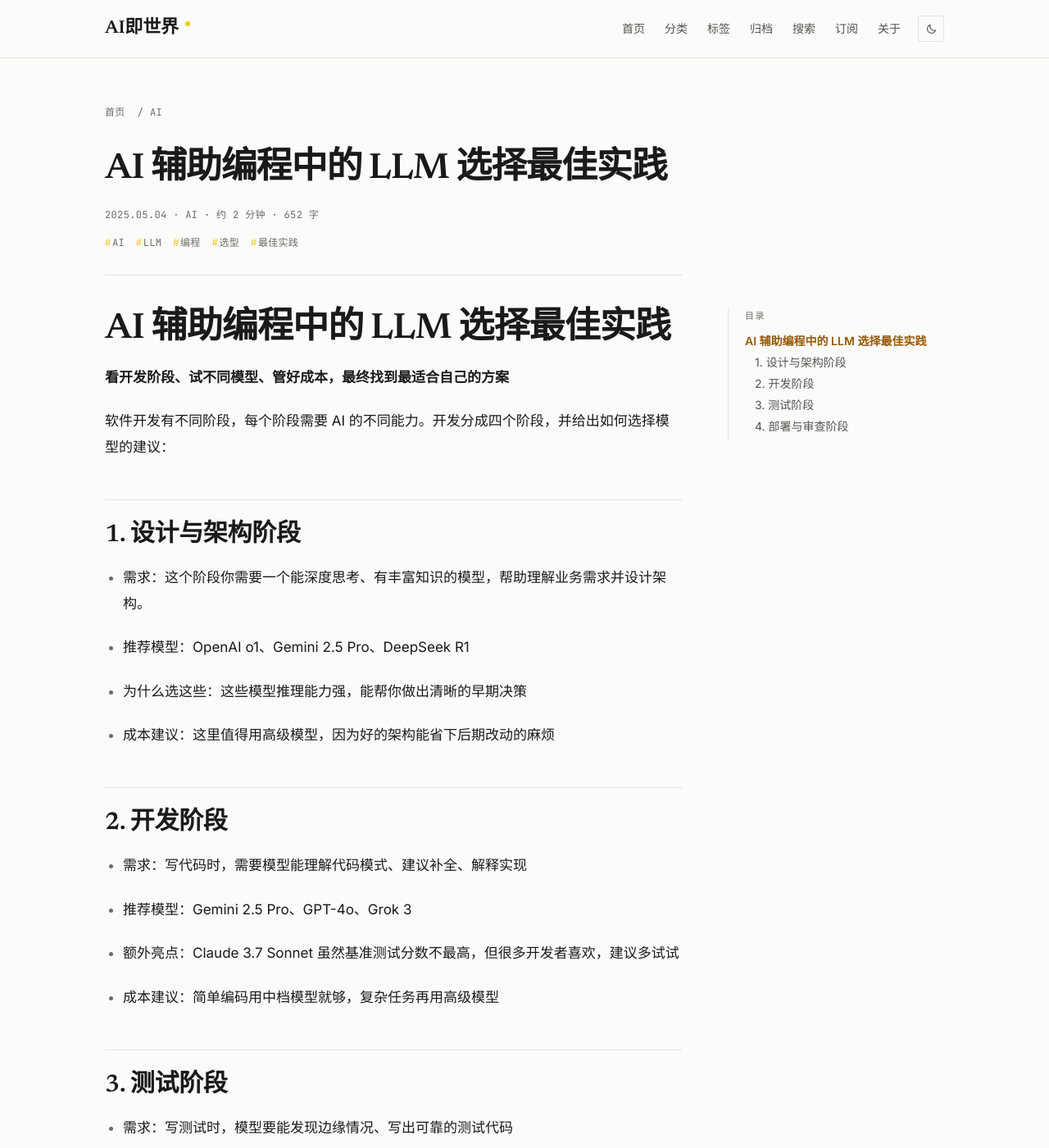
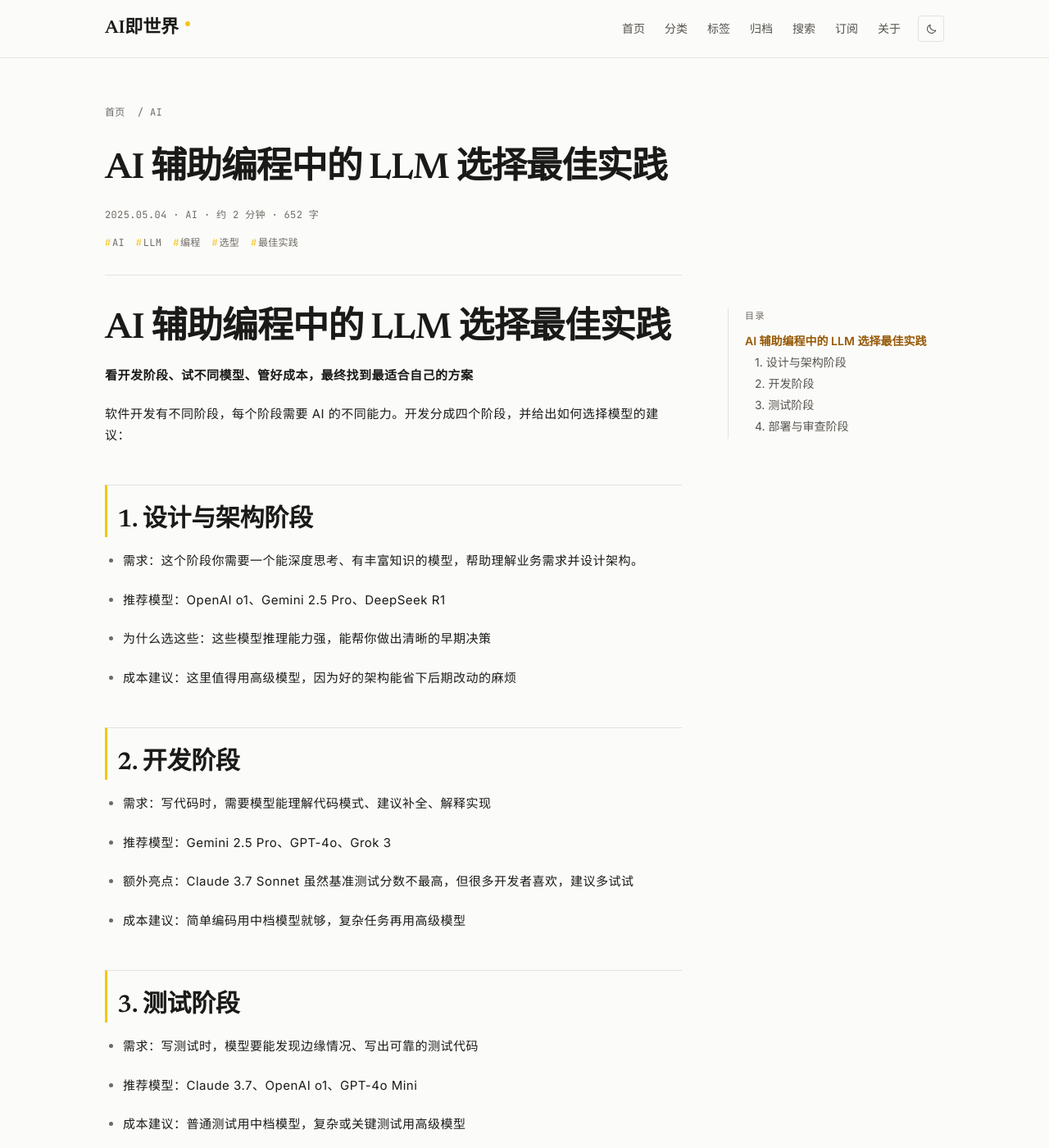
Before and after one commit to TaylorChen/TaylorChen.github.io, a Jekyll site: the page built from _posts/2025-05-04-AI辅助编程中的LLM选择最佳实践.md, in a window 1280 px wide and 1400 px high. Shown: the whole window at 82% size. Built offline with Jekyll 4.4.1, drawn with Linux system fonts in a browser that asks for light colours; comment, search, counter and statistics services are not loaded.

Commit message:
tw93 式排版：正文 15px/0.5px 字距、h2 鸭黄竖条、书签卡片样式

```diff
--- a/assets/css/custom.css
+++ b/assets/css/custom.css
@@ -1809,3 +1809,67 @@ pre:hover .copy-btn,
 blockquote {
   font-family: "TsangerJinKai02", "TsangerJinKai", "STKaiti", "KaiTi", "Kaiti SC", "TW-Kai", var(--font-serif);
 }
+
+/* ==================== tw93 式排版：正文呼吸感 ==================== */
+/* 正文 15px + 0.5px 字距 + 1.7 行高，仅作用于文章正文区 */
+.post-content,
+#post-content {
+  font-size: 15px;
+  line-height: 1.7;
+  letter-spacing: 0.5px;
+}
+
+/* 文章内 h2 左侧鸭黄竖条：章节标记 */
+.post-content h2,
+#post-content h2 {
+  border-left: 3px solid var(--accent-mark);
+  padding-left: 0.75rem;
+}
+
+/* ==================== 书签式外链卡片 ==================== */
+.bookmark-card {
+  display: flex;
+  align-items: center;
+  gap: 1rem;
+  margin: 1.5rem 0;
+  padding: 1rem 1.25rem;
+  background: var(--bg-raised);
+  border: 1px solid var(--rule);
+  border-left: 3px solid var(--accent-mark);
+  border-radius: var(--radius-md);
+  color: inherit;
+  text-decoration: none;
+  transition: border-color var(--transition-fast);
+}
+.bookmark-card:hover {
+  border-color: var(--accent-mark);
+}
+.bookmark-main {
+  display: flex;
+  flex-direction: column;
+  gap: 0.25rem;
+  flex: 1;
+  min-width: 0;
+}
+.bookmark-title {
+  font-weight: 600;
+  font-family: "TsangerJinKai02", "TsangerJinKai", "STKaiti", "KaiTi", "Kaiti SC", "TW-Kai", var(--font-serif);
+}
+.bookmark-desc {
+  font-size: 0.875rem;
+  color: var(--text-secondary);
+  display: -webkit-box;
+  -webkit-line-clamp: 2;
+  -webkit-box-orient: vertical;
+  overflow: hidden;
+}
+.bookmark-url {
+  font-size: 0.75rem;
+  color: var(--text-muted);
+  font-family: var(--font-mono);
+}
+.bookmark-arrow {
+  flex: none;
+  color: var(--accent);
+  font-size: 1.25rem;
+}
```
